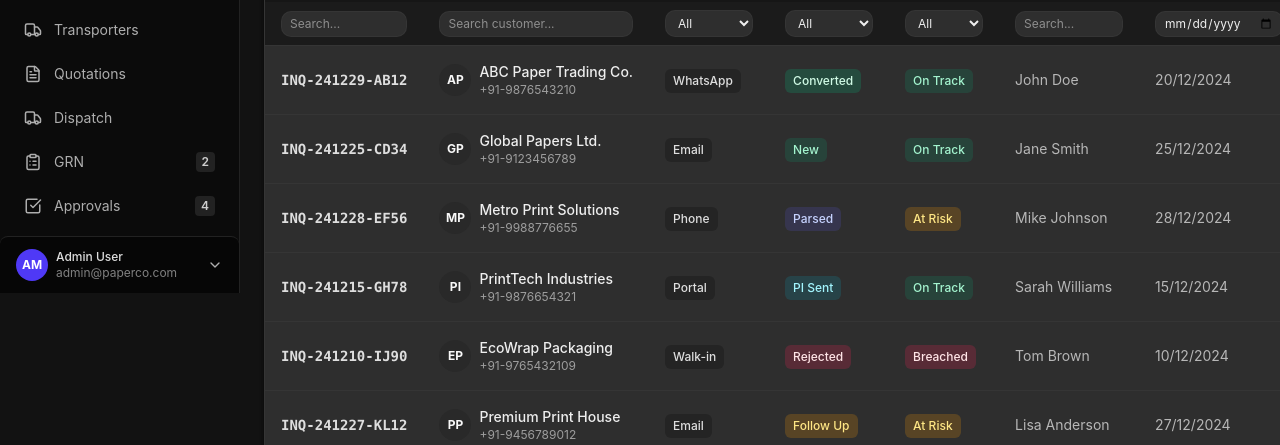
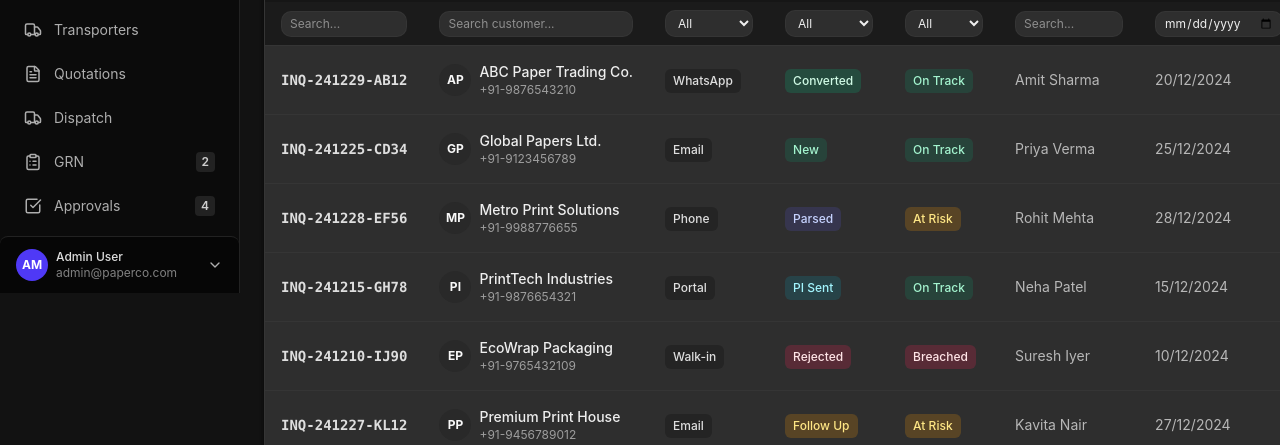
Before and after one commit to vanshh13/agentic-paper-erp-react, a React (Vite) app: page /inquiry in a window 1280 px wide. Shown: the part 507-952 px from the top of the page. Built offline with nearby package versions, Linux system fonts and the light colour scheme.

Commit message:
small changes in ui

```diff
--- a/src/components/inquiry/InquiryForm.jsx
+++ b/src/components/inquiry/InquiryForm.jsx
@@ -20,7 +20,13 @@ export default function InquiryForm({
   return (
     <div className="fixed inset-0 bg-black/70 backdrop-blur-sm flex items-center justify-center p-3 md:p-4 z-50">
       <div className="bg-[oklch(0.20_0_0)] text-[oklch(0.95_0_0)] rounded-xl shadow-card max-w-4xl w-full max-h-[90vh] overflow-y-auto border border-[var(--border)] custom-scrollbar">
-        <div className="p-4 md:p-6 border-b border-[var(--border)] sticky top-0 bg-[oklch(0.20_0_0)] z-10">
+        <div className="p-4 md:p-6 border-b border-[var(--border)] sticky top-0 bg-[oklch(0.20_0_0)] z-10 relative">
+          <button
+            onClick={() => setShowDialog(false)}
+            className="absolute top-4 right-4 text-[oklch(0.75_0_0)] hover:text-[oklch(0.90_0_0)] transition-colors"
+          >
+            <X size={20} />
+          </button>
           <h3 className="text-xl md:text-2xl font-bold">{title}</h3>
           <p className="text-[oklch(0.75_0_0)] text-xs md:text-sm mt-1">{subtitle}</p>
         </div>
--- a/src/layout/Sidebar.jsx
+++ b/src/layout/Sidebar.jsx
@@ -1,5 +1,5 @@
 import { Link, useLocation, useNavigate } from 'react-router-dom'
-import { LayoutDashboard, Users, Package, ShoppingCart, FileText, Truck, MessageSquare, Menu, X, Tag, DollarSign, FileCheck, ClipboardList, CheckSquare, Settings, LogOut, ChevronUp, ChevronDown } from 'lucide-react'
+import { LayoutDashboard, Users, Package, ShoppingCart, FileText, Truck, MessageSquare, Menu, X, Tag, DollarSign, FileCheck, ClipboardList, CheckSquare, Settings, LogOut, ChevronUp, ChevronDown, IndianRupee } from 'lucide-react'
 import { useState, useEffect, useRef } from 'react'
 import { useSidebar } from '../contexts/SidebarContext'
 
@@ -43,7 +43,7 @@ export default function Sidebar() {
     { label: 'Inquiries', icon: MessageSquare, path: '/inquiry', badge: '5' },
     { label: 'Purchases', icon: ShoppingCart, path: '/purchase-orders', badge: '3' },
     { label: 'Rules', icon: FileCheck, path: '/rules', badge: null },
-    { label: 'Sales', icon: DollarSign, path: '/sales-orders', badge: '8' },
+    { label: 'Sales', icon: IndianRupee, path: '/sales-orders', badge: '8' },
     { label: 'Stock', icon: Package, path: '/stock', badge: '12' },
     { label: 'Products', icon: Package, path: '/products', badge: null },
     { label: 'Price Lists', icon: Tag, path: '/price-lists', badge: null },
--- a/src/services/inquiryService.js
+++ b/src/services/inquiryService.js
@@ -15,7 +15,7 @@ const DUMMY_INQUIRIES = [
     source: INQUIRY_SOURCE.WHATSAPP,
     status: INQUIRY_STATUS.CONVERTED,
     slaStatus: SLA_STATUS.ON_TRACK,
-    assignedSalesPerson: 'John Doe',
+    assignedSalesPerson: 'Amit Sharma',
     inquiryDateTime: '2024-12-20T10:30:00',
     items: [
       {
@@ -54,7 +54,7 @@ const DUMMY_INQUIRIES = [
     source: INQUIRY_SOURCE.EMAIL,
     status: INQUIRY_STATUS.NEW,
     slaStatus: SLA_STATUS.ON_TRACK,
-    assignedSalesPerson: 'Jane Smith',
+    assignedSalesPerson: 'Priya Verma',
     inquiryDateTime: '2024-12-25T14:15:00',
     items: [
       {
@@ -85,7 +85,7 @@ const DUMMY_INQUIRIES = [
     source: INQUIRY_SOURCE.PHONE,
     status: INQUIRY_STATUS.PARSED,
     slaStatus: SLA_STATUS.AT_RISK,
-    assignedSalesPerson: 'Mike Johnson',
+    assignedSalesPerson: 'Rohit Mehta',
     inquiryDateTime: '2024-12-28T09:00:00',
     items: [
       {
@@ -116,7 +116,7 @@ const DUMMY_INQUIRIES = [
     source: INQUIRY_SOURCE.PORTAL,
     status: INQUIRY_STATUS.PI_SENT,
     slaStatus: SLA_STATUS.ON_TRACK,
-    assignedSalesPerson: 'Sarah Williams',
+    assignedSalesPerson: 'Neha Patel',
     inquiryDateTime: '2024-12-15T11:20:00',
     items: [
       {
@@ -155,7 +155,7 @@ const DUMMY_INQUIRIES = [
     source: INQUIRY_SOURCE.WALK_IN,
     status: INQUIRY_STATUS.REJECTED,
     slaStatus: SLA_STATUS.BREACHED,
-    assignedSalesPerson: 'Tom Brown',
+    assignedSalesPerson: 'Suresh Iyer',
     inquiryDateTime: '2024-12-10T16:45:00',
     items: [
       {
@@ -186,7 +186,7 @@ const DUMMY_INQUIRIES = [
     source: INQUIRY_SOURCE.EMAIL,
     status: INQUIRY_STATUS.FOLLOW_UP,
     slaStatus: SLA_STATUS.AT_RISK,
-    assignedSalesPerson: 'Lisa Anderson',
+    assignedSalesPerson: 'Kavita Nair',
     inquiryDateTime: '2024-12-27T13:30:00',
     items: [
       {
```
